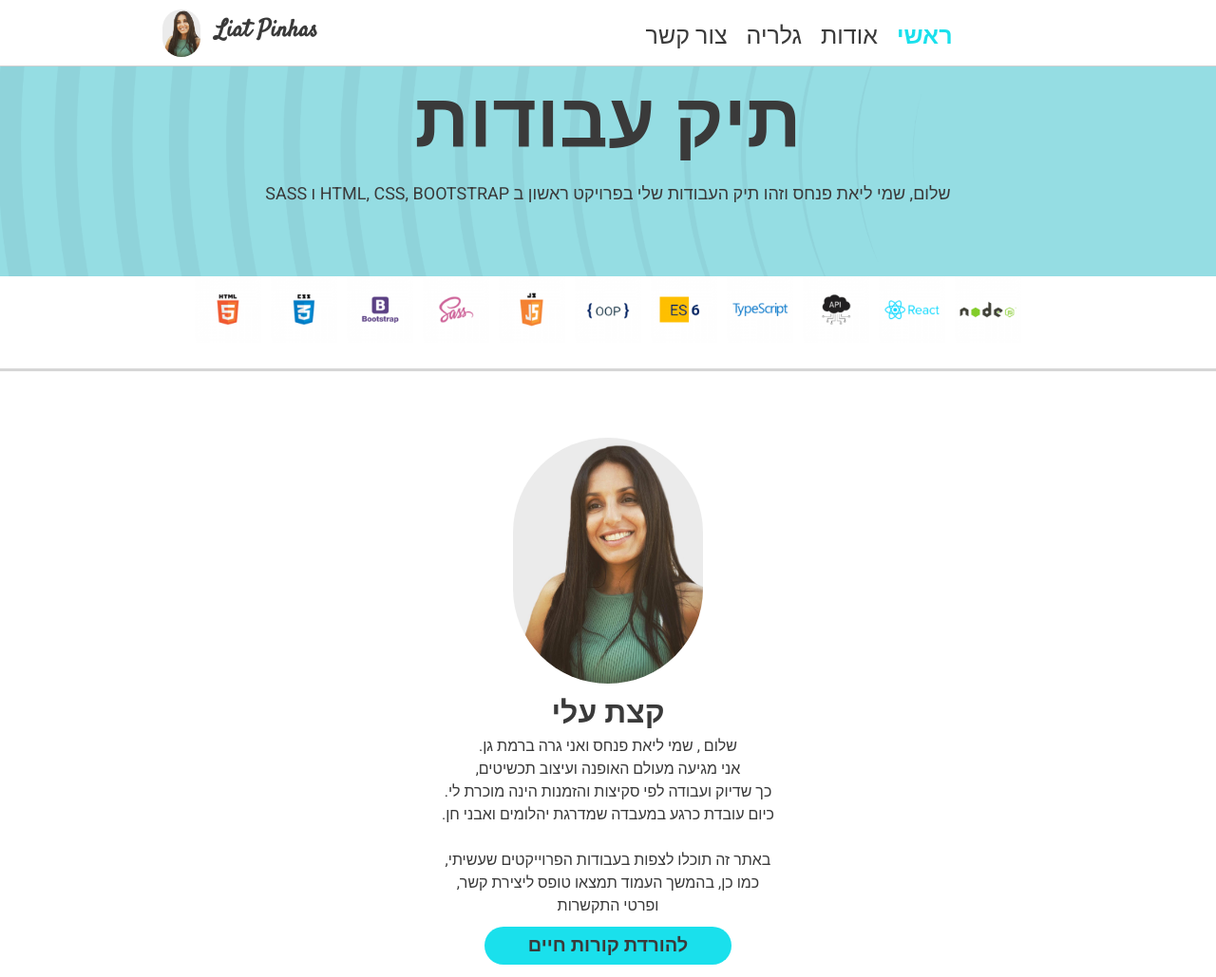
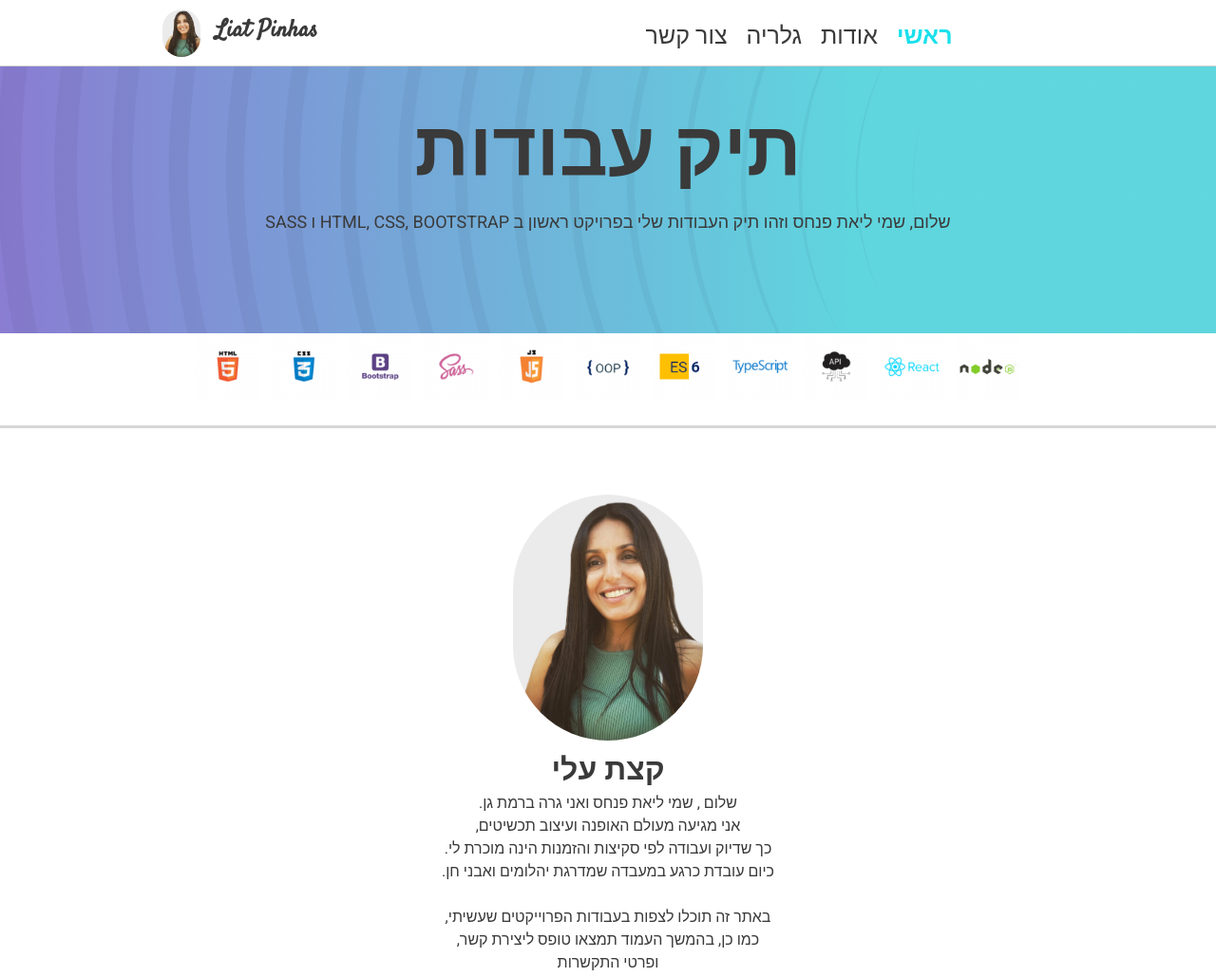
Before and after one commit to Liat3010/LiatPinhasProject, a plain HTML site: page index.html in a window 1280 px wide. Shown: the top 1029 px of the page at 95% size. Drawn offline with Linux system fonts and the light colour scheme.

Commit message:
update15

```diff
--- a/style/style.css
+++ b/style/style.css
@@ -131,8 +131,9 @@ input[type="checkbox"] {
 .heroSection{
 
     text-align: center;
-    background-image: url(../images/header-background.png);
-    padding: 70px 0;
+    /* background-image: url(../images/header-background.png); */
+    padding: 100px 0;
+    background: linear-gradient(to left, #13E8F163 30%,rgb(236, 144, 236) ),url(../images/header-background.png);
     background-size: cover;
     background-position: center, center;
     background-repeat: no-repeat;
```
